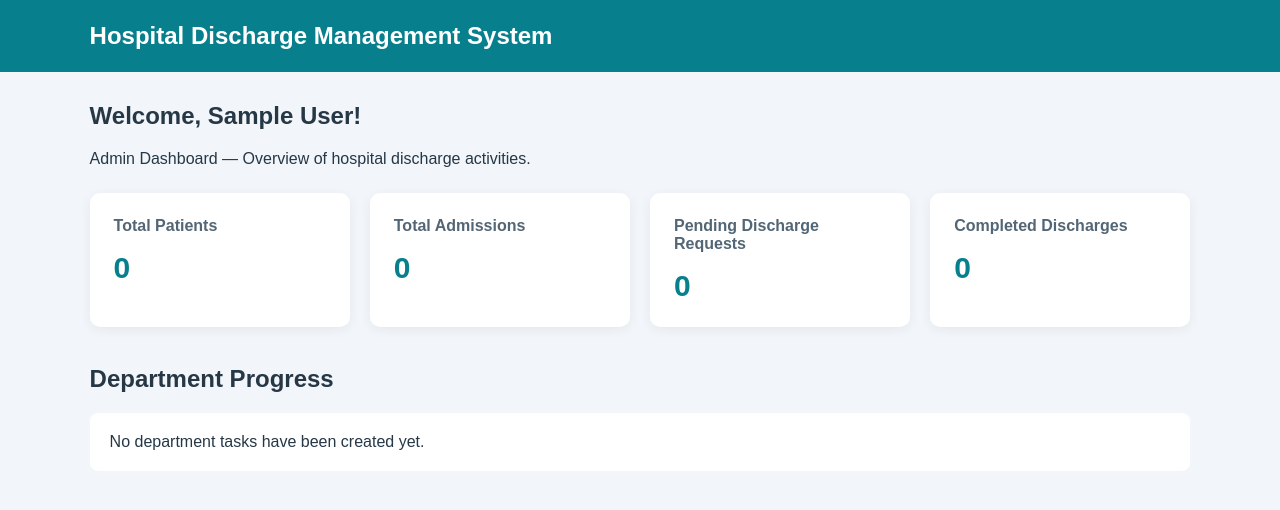
After one commit to alandeepu77/hospital-discharge-management-system, a PHP site: page /admin/dashboard.php in a window 1280 px wide. The commit adds this page. Shown: the top 510 px of the page. Run offline with PHP 8.4, Linux system fonts and the light colour scheme; the visitor is signed in with stand-in values (Sample User, id 1); data that the repository does not hold is empty.

Commit message:
implemented admin login and dashboard

```diff
--- /dev/null
+++ b/admin/dashboard.php
@@ -0,0 +1,222 @@
+
+<?php
+session_start();
+
+require_once "../config/database.php";
+
+// Allow only logged-in admins
+if (!isset($_SESSION["user_id"]) || $_SESSION["role"] !== "admin") {
+    header("Location: ../login.php");
+    exit;
+}
+
+// Get dashboard counts
+$totalPatients = $conn->query(
+    "SELECT COUNT(*) FROM patients"
+)->fetchColumn();
+
+$totalAdmissions = $conn->query(
+    "SELECT COUNT(*) FROM admissions"
+)->fetchColumn();
+
+$pendingRequests = $conn->query(
+    "SELECT COUNT(*) FROM discharge_requests WHERE status = 'Pending'"
+)->fetchColumn();
+
+$completedRequests = $conn->query(
+    "SELECT COUNT(*) FROM discharge_requests WHERE status = 'Completed'"
+)->fetchColumn();
+
+// Get department task progress
+$departments = $conn->query(
+    "SELECT department,
+            COUNT(*) AS total,
+            SUM(CASE WHEN status = 'Pending' THEN 1 ELSE 0 END) AS pending,
+            SUM(CASE WHEN status = 'In Progress' THEN 1 ELSE 0 END) AS in_progress,
+            SUM(CASE WHEN status = 'Completed' THEN 1 ELSE 0 END) AS completed
+     FROM discharge_tasks
+     GROUP BY department"
+)->fetchAll(PDO::FETCH_ASSOC);
+?>
+
+<!DOCTYPE html>
+<html lang="en">
+<head>
+    <meta charset="UTF-8">
+    <meta name="viewport" content="width=device-width, initial-scale=1.0">
+    <title>Admin Dashboard</title>
+
+    <style>
+        * {
+            box-sizing: border-box;
+        }
+
+        body {
+            margin: 0;
+            font-family: Arial, sans-serif;
+            background: #f2f6fa;
+            color: #263746;
+        }
+
+        header {
+            background: #087f8c;
+            color: white;
+            padding: 22px 7%;
+        }
+
+        header h2 {
+            margin: 0;
+        }
+
+        .container {
+            width: 86%;
+            margin: 30px auto;
+        }
+
+        .welcome {
+            margin-bottom: 25px;
+        }
+
+        .cards {
+            display: grid;
+            grid-template-columns: repeat(auto-fit, minmax(190px, 1fr));
+            gap: 20px;
+        }
+
+        .card {
+            background: white;
+            padding: 24px;
+            border-radius: 10px;
+            box-shadow: 0 3px 12px rgba(0,0,0,0.06);
+        }
+
+        .card h3 {
+            margin-top: 0;
+            color: #536675;
+            font-size: 16px;
+        }
+
+        .number {
+            font-size: 30px;
+            font-weight: bold;
+            color: #087f8c;
+        }
+
+        h2.section-title {
+            margin-top: 38px;
+        }
+
+        table {
+            width: 100%;
+            border-collapse: collapse;
+            background: white;
+            margin-top: 18px;
+            border-radius: 10px;
+            overflow: hidden;
+        }
+
+        th, td {
+            padding: 15px;
+            text-align: left;
+            border-bottom: 1px solid #e5e9ed;
+        }
+
+        th {
+            background: #087f8c;
+            color: white;
+        }
+
+        .empty {
+            background: white;
+            padding: 20px;
+            border-radius: 8px;
+        }
+
+        @media (max-width: 600px) {
+            .container {
+                width: 92%;
+            }
+
+            table {
+                font-size: 13px;
+            }
+
+            th, td {
+                padding: 10px 7px;
+            }
+        }
+    </style>
+</head>
+
+<body>
+
+<header>
+    <h2>Hospital Discharge Management System</h2>
+</header>
+
+<div class="container">
+
+    <div class="welcome">
+        <h2>Welcome, <?= htmlspecialchars($_SESSION["full_name"]) ?>!</h2>
+        <p>Admin Dashboard — Overview of hospital discharge activities.</p>
+    </div>
+
+    <div class="cards">
+
+        <div class="card">
+            <h3>Total Patients</h3>
+            <div class="number"><?= $totalPatients ?></div>
+        </div>
+
+        <div class="card">
+            <h3>Total Admissions</h3>
+            <div class="number"><?= $totalAdmissions ?></div>
+        </div>
+
+        <div class="card">
+            <h3>Pending Discharge Requests</h3>
+            <div class="number"><?= $pendingRequests ?></div>
+        </div>
+
+        <div class="card">
+            <h3>Completed Discharges</h3>
+            <div class="number"><?= $completedRequests ?></div>
+        </div>
+
+    </div>
+
+    <h2 class="section-title">Department Progress</h2>
+
+    <?php if (count($departments) > 0): ?>
+
+        <table>
+            <tr>
+                <th>Department</th>
+                <th>Total Tasks</th>
+                <th>Pending</th>
+                <th>In Progress</th>
+                <th>Completed</th>
+            </tr>
+
+            <?php foreach ($departments as $department): ?>
+                <tr>
+                    <td><?= htmlspecialchars($department["department"]) ?></td>
+                    <td><?= $department["total"] ?></td>
+                    <td><?= $department["pending"] ?></td>
+                    <td><?= $department["in_progress"] ?></td>
+                    <td><?= $department["completed"] ?></td>
+                </tr>
+            <?php endforeach; ?>
+
+        </table>
+
+    <?php else: ?>
+
+        <p class="empty">No department tasks have been created yet.</p>
+
+    <?php endif; ?>
+
+</div>
+
+</body>
+</html>
```
Also changed, not shown: create_admin.php (deleted, +0 -68 lines), login.php (+58 -0 lines).
